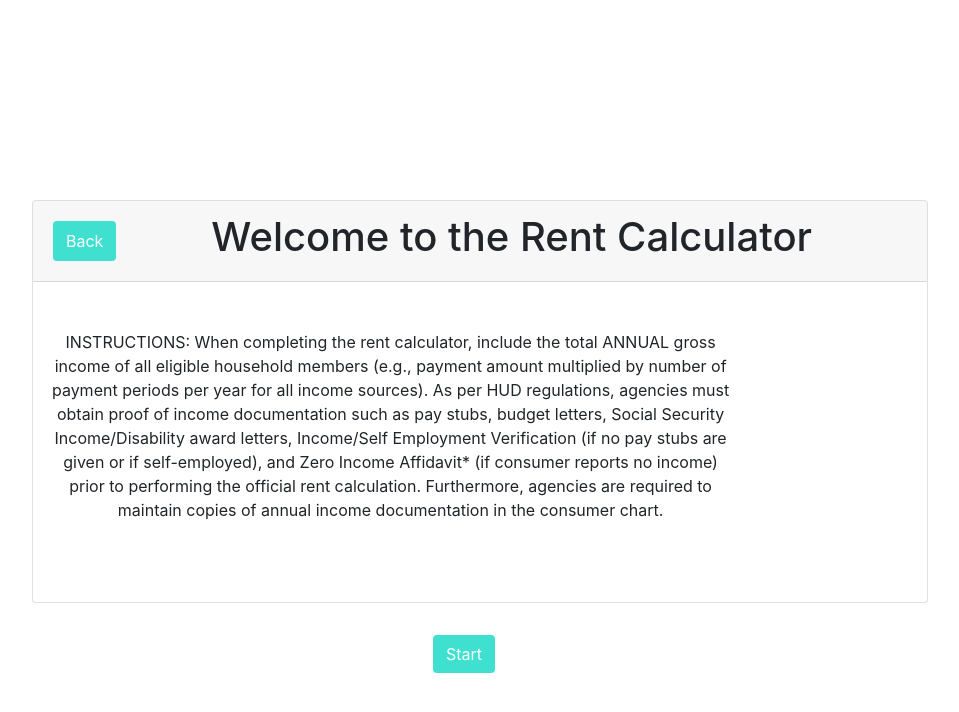
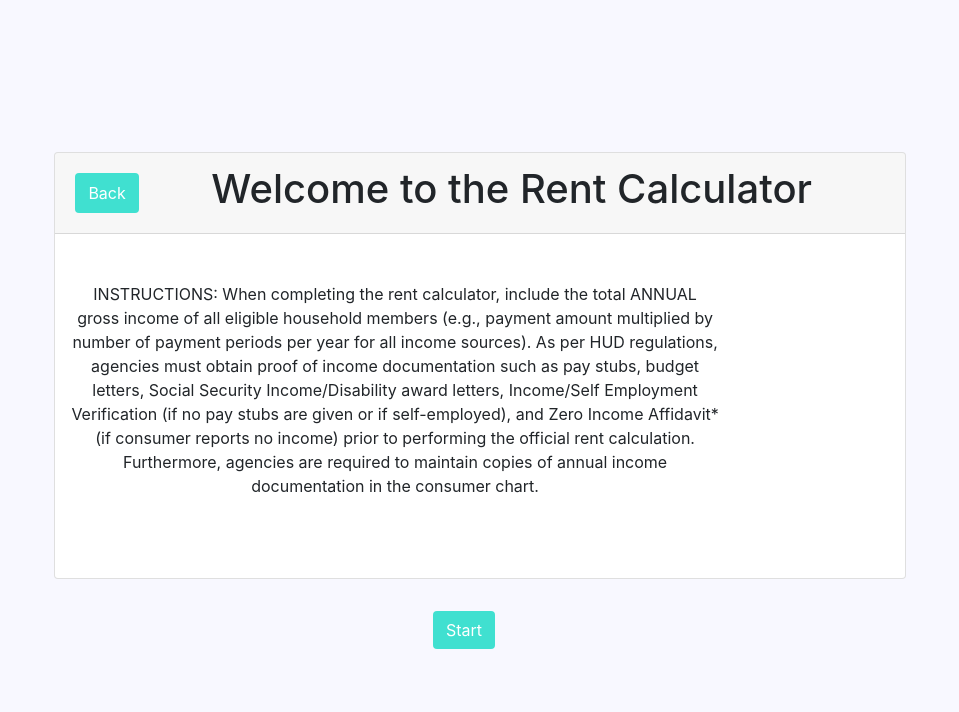
Before and after one commit to J-ah1/Housing-Rent-Calculator, a React (Create React App) app in the folder Client/: page /rentcalc/1 in a window 1280 px wide. Shown: the top 712 px of the page, without its empty margins (160-1119 px from the left). Built offline with nearby package versions, Linux system fonts and the light colour scheme.

Commit message:
Modified: Added background and foreground to rent calculator

```diff
--- a/Client/src/Components/RentCalculator.js
+++ b/Client/src/Components/RentCalculator.js
@@ -436,7 +436,7 @@ class RentCalculator extends Component {
         }
 
         return(
-            <div>
+            <div id="rent-calc-background">
 
                     <form>
                         {inputs}
--- a/Client/src/Components/RentCalculator1.js
+++ b/Client/src/Components/RentCalculator1.js
@@ -35,13 +35,12 @@ export default function RentCalculator1(props){
 
     return(
 
-        <div className="rent-calc-intro-container" align="center">
+        <div className="rent-calc-container" align="center">
                 {/* Here is where you add the contents of what will be displayed to screen */}
                 {/* <button type = "button" onClick = { props.logOffHandler} style={{float : 'right', paddingRight : '5px'}}>Sign Out</button> */}
 
-                <div className="rent-calc-background">
+                <div className="rent-calc-foreground">
                     <h1>Gross Household Income</h1>
-
                     <div className="rent-calc-container-content">
                     {questions.map(question => {
                                 count++
--- a/Client/src/Components/RentCalculator2.js
+++ b/Client/src/Components/RentCalculator2.js
@@ -36,6 +36,7 @@ export default function RentCalculator2(props){
 
     return(
         <div className="rent-calc-container" align="center">
+            <div className="rent-calc-foreground">
                 <h1>Monetary Allowances</h1>
 
                 <div className="rent-calc-container-content">
@@ -74,6 +75,7 @@ export default function RentCalculator2(props){
                     </div>
 
                 </div>
+            </div>
         </div>
     )
 }
--- a/Client/src/Components/RentCalculator3.js
+++ b/Client/src/Components/RentCalculator3.js
@@ -48,7 +48,7 @@ export default function RentCalculator3(props){
     return(
         <div className="rent-calc-container" align="center">
         {/* Here is where you add the contents of what will be displayed to screen */}
-
+            <div className="rent-calc-foreground">
                 {/* <button type = "button" onClick = { props.logOffHandler} style={{float : 'right', paddingRight : '5px'}}>Sign Out</button> */}
                 <h1>Earned Income Disregard</h1>
                 <div className="rent-calc-container-content">
@@ -73,33 +73,7 @@ export default function RentCalculator3(props){
                         <input className="rounded" value={props.total1} readOnly/>
                     </div>
                 </div>
-
-
-            {/* <table>
-                <thead>
-                    <tr>
-                        <th>Question</th>
-                        <th>Description</th>
-                        <th>Response</th>
-                    </tr>
-                </thead>
-                <tbody>
-                    {questions.map(question => {
-                        count++
-                        return (<tr key={count}>
-                            <td>{question.label}</td>
-                            <td>{question.description}</td>
-                            <td>{questionType(props, question.type, count)}</td>
-                        </tr>)
-                    })}
-                </tbody>
-                <tfoot>
-                        <tr>
-                            <td>{results[0].label}</td>
-                            <td><input value={props.total1} readOnly/></td>
-                        </tr>
-                    </tfoot>
-            </table> */}
+            </div>
         </div>
     )
 }
--- a/Client/src/Components/RentCalculator4.js
+++ b/Client/src/Components/RentCalculator4.js
@@ -7,6 +7,8 @@ export default function RentCalculator4(props){
 
     return(
         <div className="rent-calc-container" align="center">
+
+               <div className="rent-calc-foreground">
                     <h1>Monetary Allowances</h1>
 
                     <div className="rent-calc-container-content">
@@ -72,5 +74,6 @@ export default function RentCalculator4(props){
                         </div>
                     </div>
                 </div>
+        </div>
     )
 }
--- a/Client/src/Components/RentCalculator5.js
+++ b/Client/src/Components/RentCalculator5.js
@@ -31,13 +31,15 @@ export default function RentCalculator5(props){
 
     return(
         <div className="rent-calc-container" align="center">
+            <div className="rent-calc-foreground">
                 <h1>Results</h1>
 
                 <div className="rent-calc-container-content">
 
                 {questions.map(question => {
                     count++
-                                return (<div className="rent-calc-question-container" key={count}>
+                    return (
+                    <div className="rent-calc-question-container" key={count}>
                         <div className="rent-calc-question-label-description">
                             <p className="rent-calc-label">{count + 33}. {question.label}</p>
                             <p className="rent-calc-description">{question.description}</p>
@@ -45,7 +47,8 @@ export default function RentCalculator5(props){
                         <div>
                             {questionType(props, question.type, count)}
                         </div>
-                                </div>)
+                    </div>
+                )
                 })}
                 <div className="rent-calc-question-container">
                     <div className="rent-calc-question-label-description">
@@ -54,7 +57,7 @@ export default function RentCalculator5(props){
                         </p>
                         <p className="rent-calc-description">{results[0].description}</p>
                     </div>
-                        <div>
+                    <div> test
                         <input className="rounded"  value={props.total1} readOnly/>
                     </div>
                 </div>
@@ -69,5 +72,6 @@ export default function RentCalculator5(props){
                     <button className="btn text-white rent-calc-button" onClick={props.submit}>Submit</button>
                     </div>
                 </div>
+        </div>
     )
 }
--- a/Client/src/Styles/Calculator.css
+++ b/Client/src/Styles/Calculator.css
@@ -8,8 +8,22 @@ table, thead > tr > th, tbody > tr > td, tfoot > tr > td {
     border: 1px solid black;
 }
 
+#rent-calc-background{
+    background-color: #f8f8ff;
+    padding: 2em;
+}
+
+.rent-calc-foreground{
+    align-self: center;
+    background-color: white;
+    width: 90%;
+    padding: 2em;
+    border: grey solid 1px;
+    border-radius: 5px;
+}
+
 #rent-calc-intro-container{
-    margin: 25vh 15% 0 15%;
+    margin: 15vh 15% 0 15%;
 }
 
 #rent-calc-intro-heading{
@@ -39,7 +53,8 @@ table, thead > tr > th, tbody > tr > td, tfoot > tr > td {
 }
 
 .rent-calc-container{
-    margin-top: 5vh;
+    margin-top: 7.5vh;
+    /* margin: 7.5vh 5% 0 5% */
 }
 
 .rent-calc-background{
@@ -53,7 +68,7 @@ table, thead > tr > th, tbody > tr > td, tfoot > tr > td {
 
 .rent-calc-container-content{
     margin-top: 5vh;
-    width: 70%;
+    width: 80%;
 }
 
 .rent-calc-question-container{
```
Lines whose indentation alone changed are shown as unchanged.
